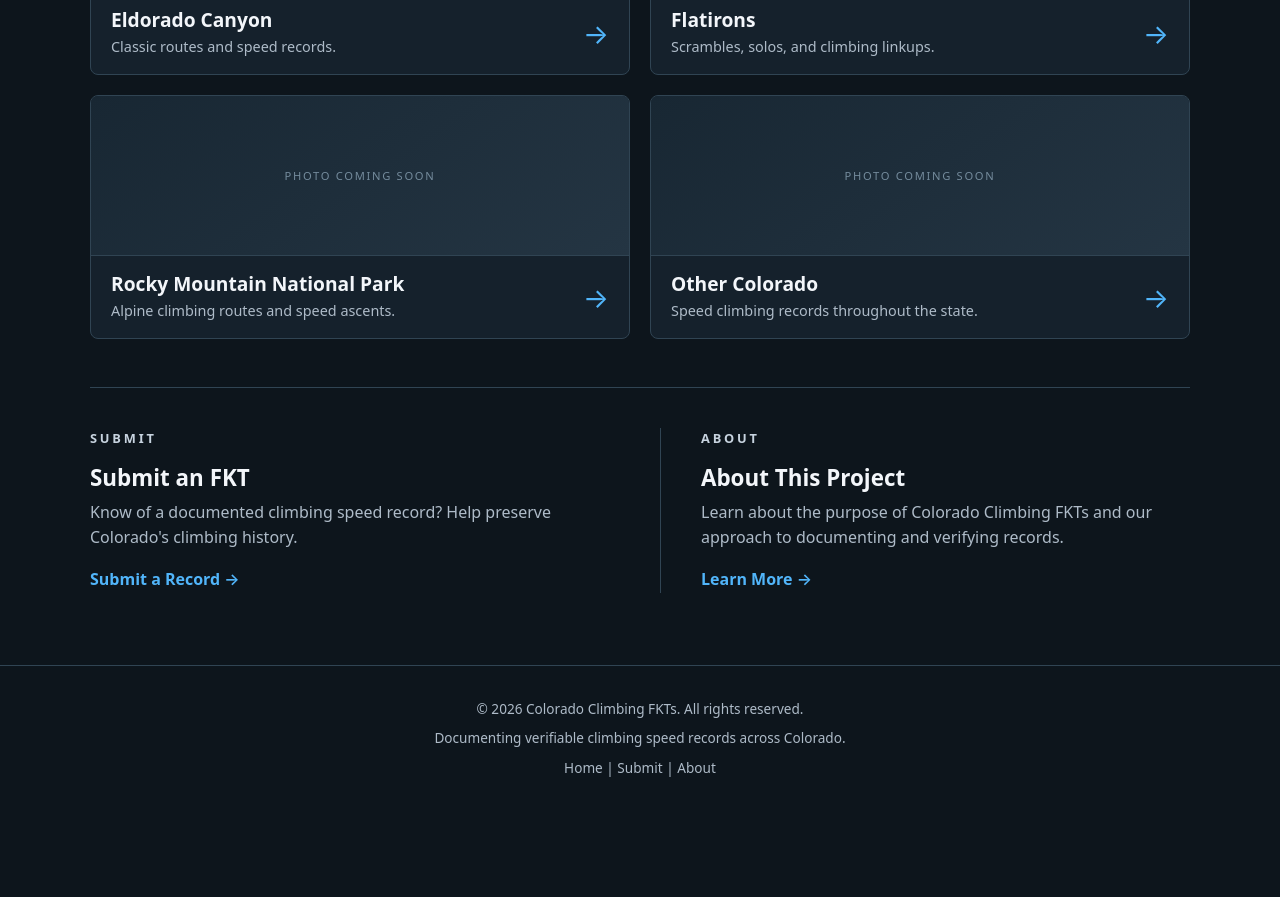
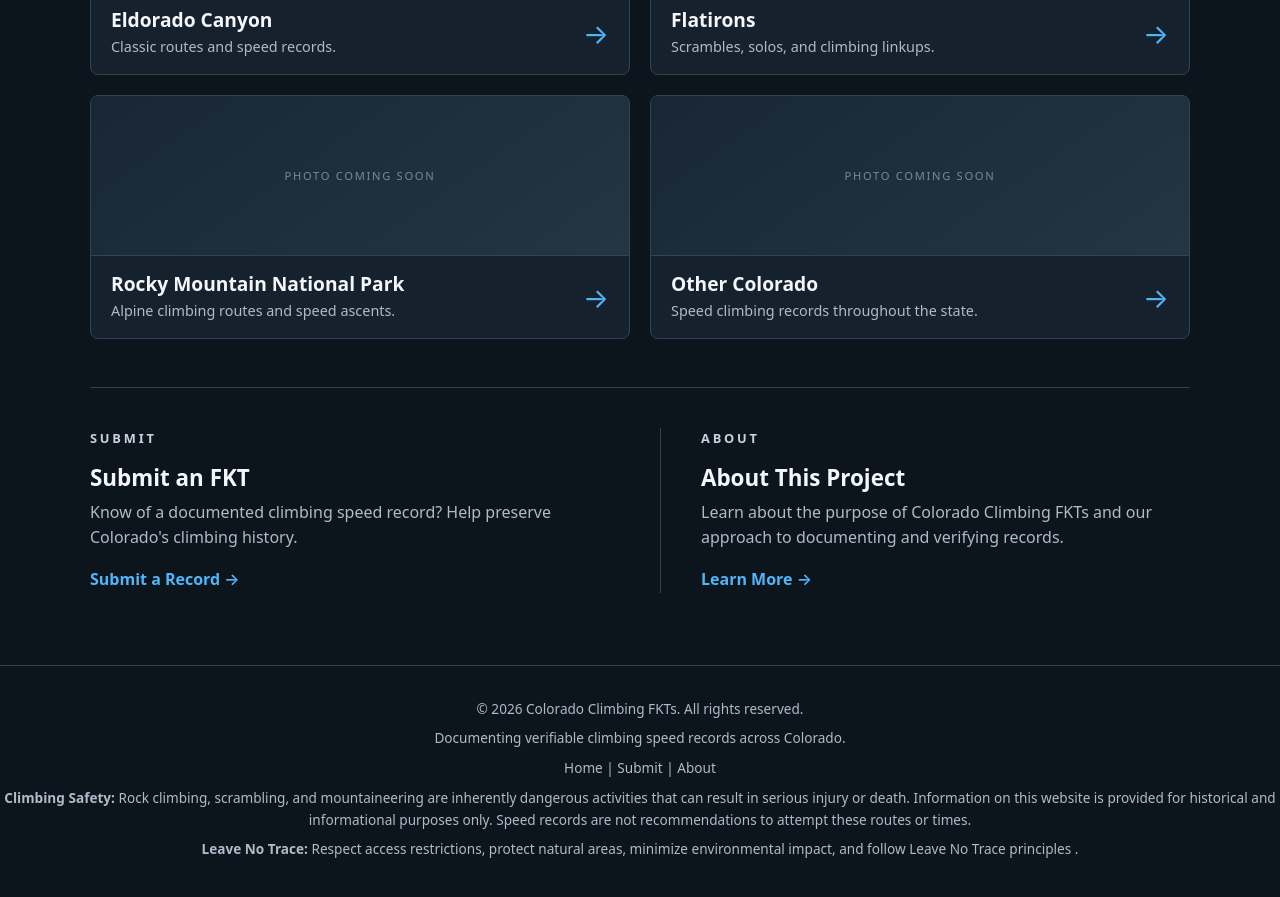
Before and after one commit to ClimbingFKT/climbingfkt.github.io, a Jekyll site: the page built from index.html, in a window 1280 px wide and 900 px high, scrolled down 1023 px. Shown: the top 897 px of the window. Built offline with Jekyll 4.4.1, drawn with Linux system fonts in a browser that asks for light colours; before the commit the page ends 1842 px from its top, so only the background shows below that.

Commit message:
Update default.html

```diff
--- a/_layouts/default.html
+++ b/_layouts/default.html
@@ -110,6 +110,31 @@
       </p>
 
     </div>
+
+
+<div class="site-disclaimer">
+  <p>
+    <strong>Climbing Safety:</strong>
+    Rock climbing, scrambling, and mountaineering are
+    inherently dangerous activities that can result in
+    serious injury or death. Information on this website
+    is provided for historical and informational purposes
+    only. Speed records are not recommendations to attempt
+    these routes or times.
+  </p>
+
+  <p>
+    <strong>Leave No Trace:</strong>
+    Respect access restrictions, protect natural areas,
+    minimize environmental impact, and follow
+    <a href="https://lnt.org/why/7-principles/"
+       target="_blank"
+       rel="noopener noreferrer">
+      Leave No Trace principles
+    </a>.
+  </p>
+</div>
+
   </footer>
 
   <script>
```
